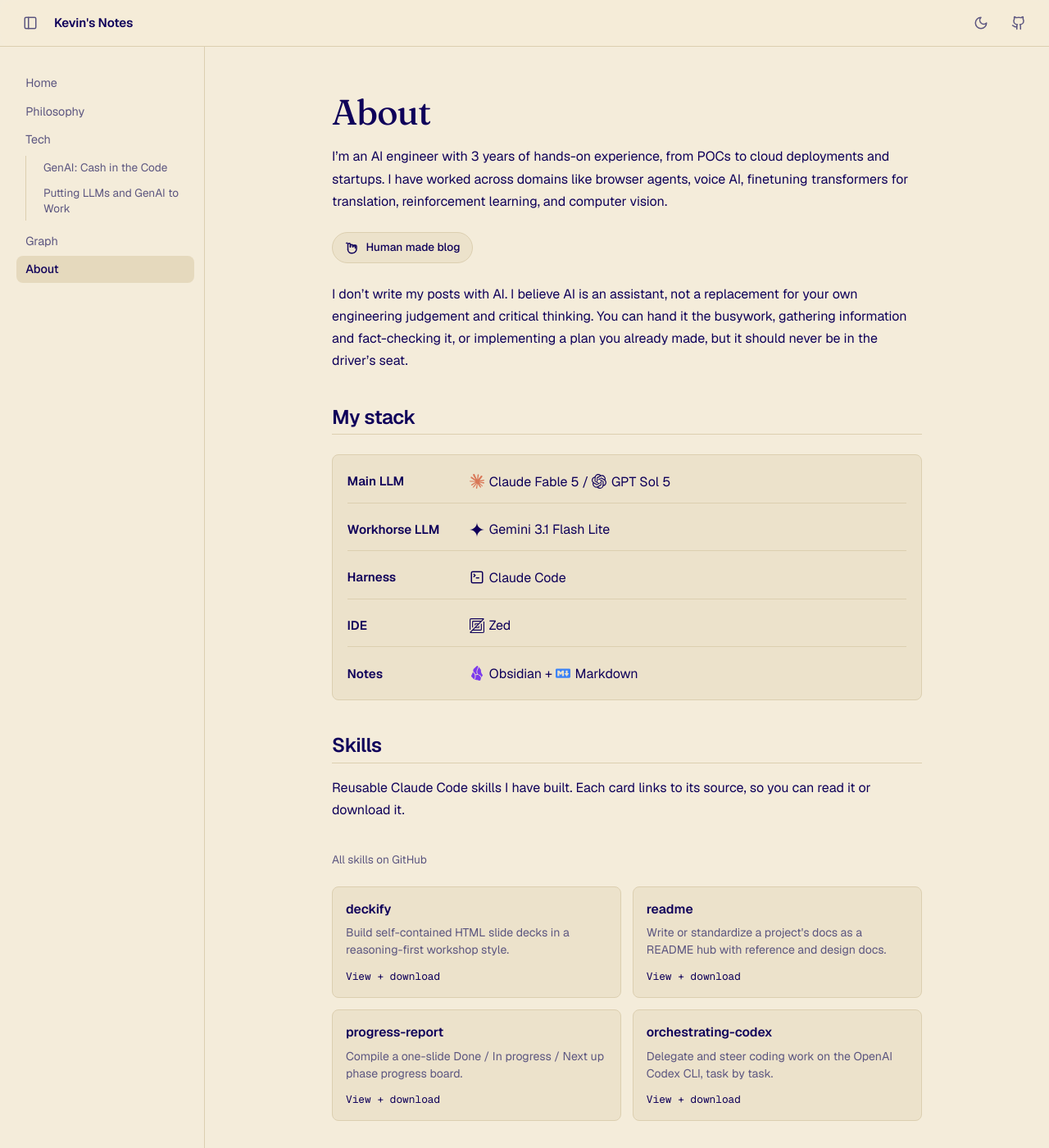
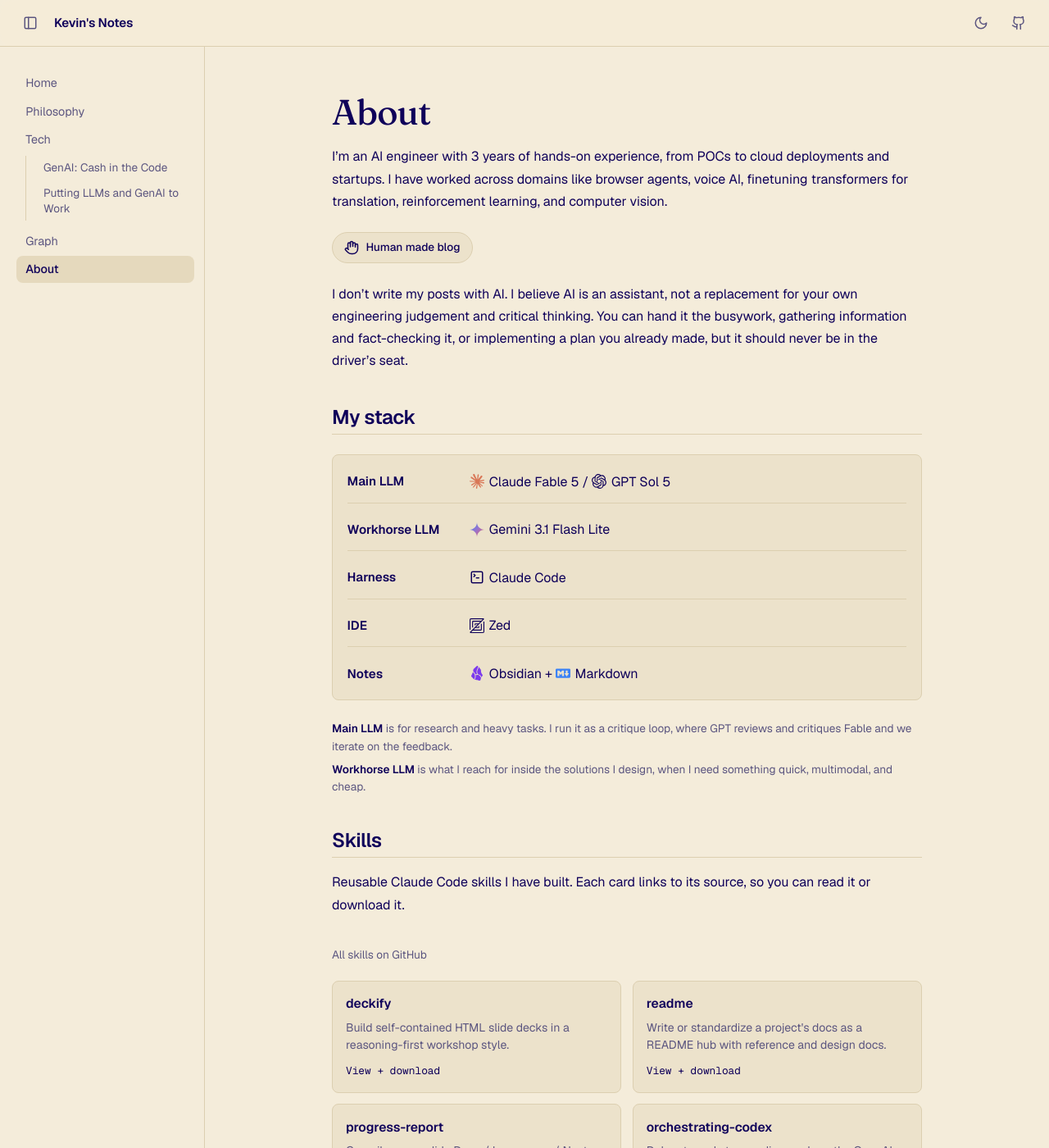
Before and after one commit to kevin-aoun/blog, a Jekyll site: the page built from about.md, in a window 1280 px wide and 1400 px high. Shown: the whole window at 82% size. Built offline with Jekyll 4.4.1, drawn with Linux system fonts in a browser that asks for light colours.

Commit message:
Gradient Gemini icon, plain hand badge, stack role notes
- Gemini icon now uses its blue-purple gradient, baked into the SVG so
  it is always colored regardless of theme.
- Human-made badge icon is now just the Lucide hand (dropped the sparkle).
- Add definitions below the stack for Main LLM (research/heavy, critique
  loop with GPT reviewing Fable) and Workhorse LLM (quick, multimodal,
  cheap; used inside designed solutions).

Co-Authored-By: Claude Fable 5 <noreply@anthropic.com>

```diff
--- a/about.md
+++ b/about.md
@@ -21,6 +21,11 @@ I don't write my posts with AI. I believe AI is an assistant, not a replacement
   <li class="stack-item"><span class="stack-role">Notes</span><span class="stack-tool"><span class="tool-ic tool-ic--obsidian">{% include_relative assets/icons/obsidian.svg %}</span>Obsidian + <span class="tool-ic tool-ic--md">{% include_relative assets/icons/markdown.svg %}</span>Markdown</span></li>
 </ul>
 
+<div class="stack-notes">
+  <p><span class="stack-notes-label">Main LLM</span> is for research and heavy tasks. I run it as a critique loop, where GPT reviews and critiques Fable and we iterate on the feedback.</p>
+  <p><span class="stack-notes-label">Workhorse LLM</span> is what I reach for inside the solutions I design, when I need something quick, multimodal, and cheap.</p>
+</div>
+
 ## Skills
 
 <div class="skills-head">
--- a/assets/css/style.scss
+++ b/assets/css/style.scss
@@ -756,6 +756,11 @@ th { color: var(--heading); font-weight: 600; }
 .tool-ic--obsidian { color: #7c3aed; }
 .tool-ic--md { color: #3b82f6; }
 
+.stack-notes { margin: 0.9rem 0 0; font-size: 0.85rem; color: var(--muted); line-height: 1.55; }
+.stack-notes p { margin: 0 0 0.45rem; }
+.stack-notes p:last-child { margin-bottom: 0; }
+.stack-notes-label { color: var(--heading); font-weight: 600; }
+
 @media (max-width: 520px) {
   .stack-item { flex-wrap: wrap; }
   .stack-role { width: auto; }
```
Also changed, not shown: assets/icons/gemini.svg, assets/icons/human-made.svg.
